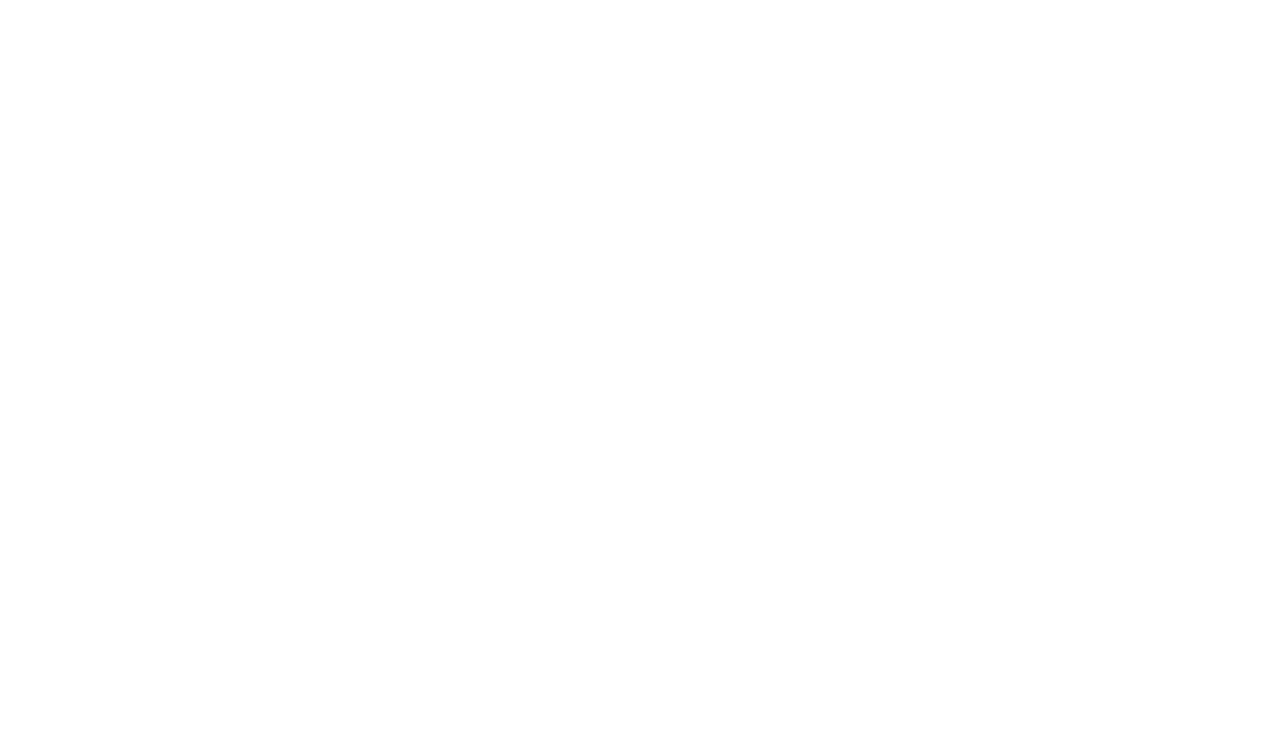
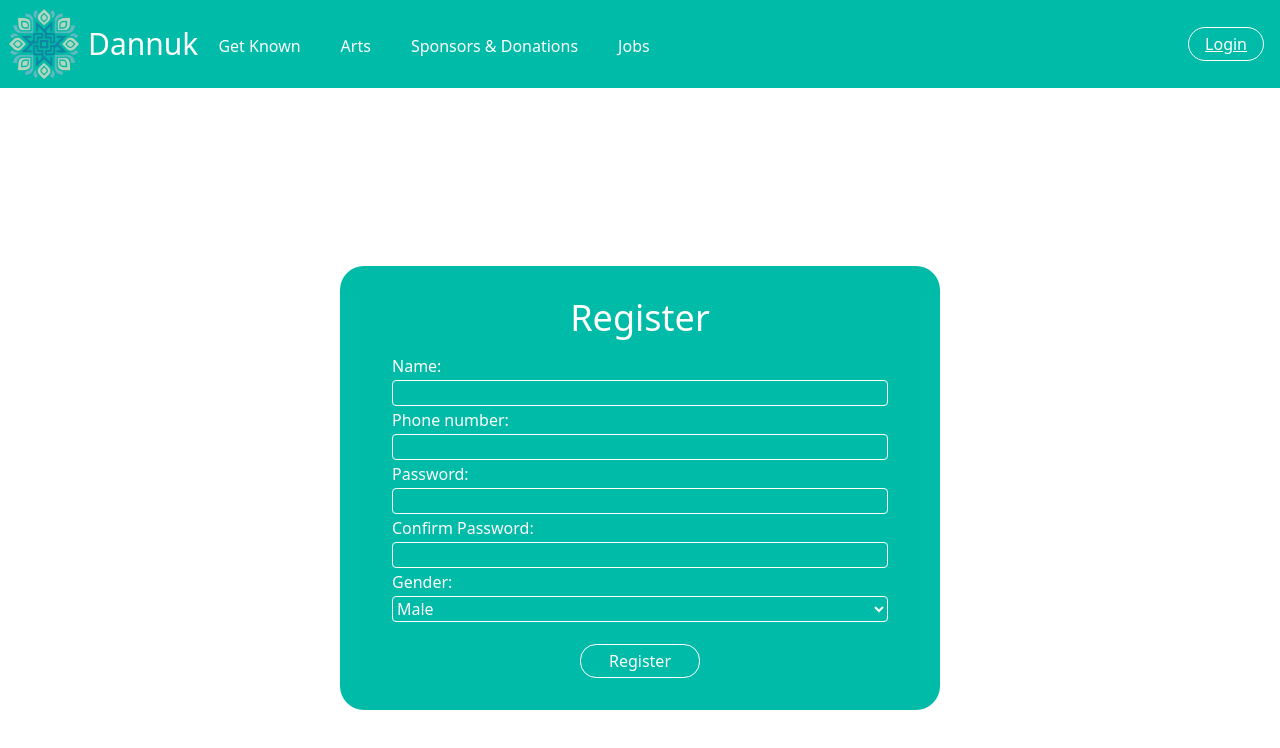
Before and after one commit to super-roomi/dannuk-frontend, a React (Vite) app in the folder dannuk/: page /register in a window 1280 px wide. Before the commit this address had no page. Shown: the top 748 px of the page. Built offline with nearby package versions, Linux system fonts and the light colour scheme.

Commit message:
Added login and register pages

```diff
--- a/dannuk/src/App.jsx
+++ b/dannuk/src/App.jsx
@@ -3,6 +3,7 @@
 import { Router, Route, Routes } from 'react-router'
 import { BrowserRouter } from 'react-router'
 import LoginPage from './pages/LoginPage'
+import RegisterPage from './pages/RegisterPage'
 
 
 function App() {
@@ -12,6 +13,7 @@
       <Routes>
         <Route path="/" element={<HomePage />} />
         <Route path="/login" element={<LoginPage />} />
+        <Route path="/register" element={<RegisterPage />} />
       </Routes>
     </BrowserRouter>
   )
--- a/dannuk/src/components/Navbar.jsx
+++ b/dannuk/src/components/Navbar.jsx
@@ -7,8 +7,8 @@
     const navigate = useNavigate();
 
     return (
-        <nav className="flex p-1 bg-teal-500 w-full">
-            < div className="flex flex-col items-center md:flex-row md:justify-between w-full" >
+        <nav className="relative p-1 bg-teal-500 w-full">
+            <div className="flex flex-col items-center md:flex-row md:justify-between w-full" >
 
                 {/* Logo & Text */}
                 <div div className='flex gap-x-5'>
@@ -18,7 +18,7 @@
                     </div>
 
                     {/* Links - hidden on mobile */}
-                    <div className="hidden md:flex items-center gap-x-10 pt-1">
+                    <div className="hidden md:flex items-center gap-x-10 pt-1 text-white">
                         <Link
                             to={{
                                 pathname: "/get-known",
@@ -48,7 +48,7 @@
 
                 {/* Login - hidden on mobile */}
                 < div className="hidden md:flex items-center gap-x-2 mt-4 md:mt-0 mr-3" >
-                    <button onClick={() => navigate('/login')} className="underline p-1 border rounded-full px-4 backdrop-blur-2xl">Login</button>
+                    <button onClick={() => navigate('/login')} className="underline p-1 border rounded-full px-4 text-white hover:scale-104 hover:cursor-pointer active:scale-100">Login</button>
                 </ div>
 
                 {/* Burgah icon */}
--- a/dannuk/src/pages/HomePage.jsx
+++ b/dannuk/src/pages/HomePage.jsx
@@ -2,14 +2,16 @@
 import Card from '../components/Card'
 // eslint-disable-next-line no-unused-vars
 import { motion } from 'motion/react'
+import { useNavigate } from 'react-router'
 
 
 function Home() {
+    const navigate = useNavigate()
     return (
         <>
-            <div className='min-h-screen flex flex-col justify-between'>
+            <div className='min-h-screen flex flex-col justify-between overflow-x-hidden'>
                 <Navbar />
-                <section className='flex flex-row rounded-2xl p-2 mx-4 md:mx-8 md:p-6 overflow-hidden'>
+                <section className='flex flex-row rounded-2xl p-2 mx-4 md:mx-8 md:p-6'>
                     <div className='flex flex-col p-4 flex-1 ml-3 lg:mt-2 md:mt-19 sm:mt-2'>
                         <div>
                             <h1 className='lg:text-6xl text-6xl mt-2.5 '>The <span className='text-teal-500'>one stop</span> for all your <span className='text-teal-500'>needs.</span></h1>
@@ -17,7 +19,7 @@
                         </div>
                         <div className='flex gap-x-2 mt-2'>
                             <button className='border w-28 rounded-xl mt-2 click:scale-104 active:scale-98 duration-150'>Explore</button>
-                            <button className='border w-28 bg-teal-500 p-2 rounded-xl mt-2 click:scale-104 active:scale-98 duration-150'>Get started!</button>
+                            <button onClick={() => navigate('/register')} className='border w-28 bg-teal-500 p-2 rounded-xl mt-2 click:scale-104 active:scale-98 duration-150'>Get started!</button>
                         </div>
                         <div>
                             <p className='text-3xl lg:mt-45 md:mt-35 mt-28'>Join the most comprehensive business accelerator in Iraq!</p>
@@ -26,7 +28,7 @@
                     {/* <div className='border overflow-x-hidden'>
                         <img src="/logo.png" alt="" className='absolute bottom-0 -right-84 z-1 h-svh animate-spin duration-500' style={{ animationDuration: '30s' }} />
                     </div> */}
-                    <img src="/logo.png" alt="" className='-right-76  h-140 w-140 animate-spin lg:block lg:relative hidden' style={{ animationDuration: '30s' }} />
+                    <img src="/logo.png" alt="" className='-right-86  h-140 w-140 animate-spin lg:block lg:relative hidden' style={{ animationDuration: '30s' }} />
                 </section>
 
                 {/* Mobile-only cards */}
--- a/dannuk/src/pages/LoginPage.jsx
+++ b/dannuk/src/pages/LoginPage.jsx
@@ -2,25 +2,33 @@
 import Navbar from '../components/Navbar'
 // eslint-disable-next-line no-unused-vars
 import { motion } from 'motion/react'
+import { Link } from 'react-router'
 
 function LoginPage() {
     return (
         <>
             <Navbar />
 
-            <motion.div className='lg:mx-125 flex flex-col lg:mt-25 mt-5 bg-teal-500 p-8 m-5 rounded-3xl text-white'>
+            {/* TODO: Fix phone validation (pattern)*/}
+
+            <div className='flex justify-center items-center min-h-screen'>
+                <motion.div className='flex justify-center flex-col bg-teal-500 p-8 rounded-3xl text-white min-w-150 max-w-210'>
                     <h1 className='text-4xl text-center'>Welcome back!</h1>
-
                     <form action="" method='POST'>
-                    <div className='flex flex-col mx-5'>
-                        <label htmlFor="">Phone number:</label>
+                        <div className='flex flex-col mx-5 gap-y-0.5'>
+                            <label htmlFor="" className='mt-4'>Phone number:</label>
                             <input name='phone number' id='phone number' title='7XXXXXXXXX' pattern="7\d{9}" type="tel" className='border rounded' maxLength={10} required inputMode='numeric' />
                             <label htmlFor="">Password:</label>
                             <input name='password' id='password' type="password" className='border rounded' />
-                        <button type='submit' className='mt-5 border rounded-2xl mx-35 text-white bg-teal-500 p-1 hover:pointer'>Log in</button>
+                            <div className='flex flex-col items-center w-full'>
+                                <button type='submit' className='mt-5 border rounded-2xl  text-white bg-teal-500 p-1 hover:cursor-pointer hover:scale-104 active:scale-100 transition-all min-w-30 max-w-40'>Login</button>
+                                <Link to={'/register'} className='underline mt-2'>No Account?</Link>
+                                <Link to={'/'} className='underline mt-2'>Forgot Password?</Link>
+                            </div>
                         </div>
                     </form>
                 </motion.div>
+            </div>
         </>
     )
 }
--- /dev/null
+++ b/dannuk/src/pages/RegisterPage.jsx
@@ -0,0 +1,43 @@
+import React from 'react'
+import Navbar from '../components/Navbar'
+// eslint-disable-next-line no-unused-vars
+import { motion } from 'motion/react'
+
+function RegisterPage() {
+    return (
+        <div>
+            <Navbar />
+            {/* TODO:
+                - Password Validation (minimum characters and re-password)
+           */}
+
+            <div className='flex justify-center items-center min-h-screen'>
+                <motion.div className='flex justify-center flex-col bg-teal-500 p-8 rounded-3xl text-white min-w-150 max-w-210'>
+                    <h1 className='text-4xl text-center'>Register</h1>
+                    <form action="" method='POST' className='mt-4'>
+                        <div className='flex flex-col mx-5 gap-y-0.5'>
+                            <label htmlFor="name">Name:</label>
+                            <input type="text" id='name' className='border rounded' required />
+                            <label htmlFor="">Phone number:</label>
+                            <input name='phone number' id='phone number' title='7XXXXXXXXX' pattern="7\d{9}" type="tel" className='border rounded' maxLength={10} required inputMode='numeric' />
+                            <label htmlFor="">Password:</label>
+                            <input name='password' id='password' type="password" className='border rounded' required />
+                            <label htmlFor="">Confirm Password:</label>
+                            <input type="password" id='re-password' className='border rounded' required />
+                            <label htmlFor="gender-selection">Gender:</label>
+                            <select name="gender-selection" id="gender" className='border rounded ' required >
+                                <option value="male">Male</option>
+                                <option value="female">Female</option>
+                            </select>
+                            <div className='flex justify-center w-full'>
+                                <button type='submit' className='mt-5 border rounded-2xl  text-white bg-teal-500 p-1 hover:cursor-pointer hover:scale-104 active:scale-100 transition-all min-w-30 max-w-40'>Register</button>
+                            </div>
+                        </div>
+                    </form>
+                </motion.div>
+            </div>
+        </div>
+    )
+}
+
+export default RegisterPage
```
Lines whose indentation alone changed are shown as unchanged.
